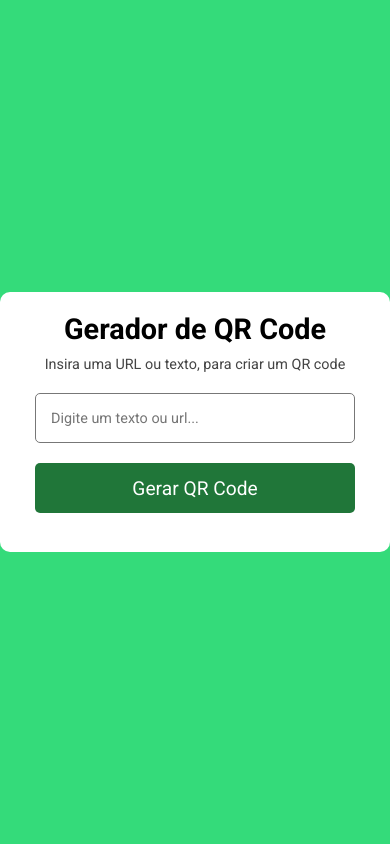
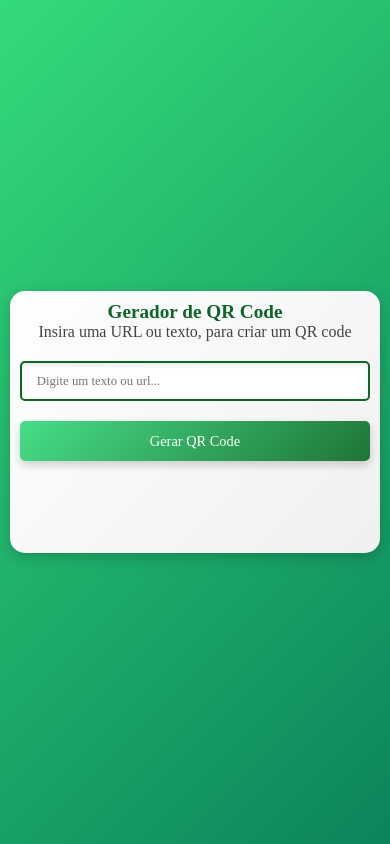
Before and after one commit to Ricardo-msj/QRCodeCraft, a plain HTML site: page index.html in a window 390 px wide. Drawn offline with Linux system fonts and the light colour scheme.

Commit message:
style: updated UI components to align with new design

```diff
--- a/css/style.css
+++ b/css/style.css
@@ -2,7 +2,7 @@
     margin: 0;
     padding: 0;
     box-sizing: border-box;
-    font-family: Roboto;
+    font-family: serif;
 }
 
 body{
@@ -10,16 +10,17 @@ body{
     align-items: center;
     justify-content: center;
     min-height: 100vh;
-    background-color: #34db7a;
+    background: linear-gradient(135deg, #34db7a, #0b845b);
 }
 
-.container{
-    background-color: #ffff;
+.container {
+    background: linear-gradient(135deg, #ffffff, #f0f0f0);
     height: 260px;
     width: 400px;
-    border-radius: 10px;
+    border-radius: 15px;
     padding: 20px;
-    transition: 0.2s;
+    box-shadow: 0 4px 15px rgba(0, 0, 0, 0.2);
+    transition: height 0.3s ease-in-out;
 }
 
 .container.active{
@@ -29,62 +30,122 @@ body{
 
 #qr-header{
     text-align: center;
+    margin-bottom: 15px;
 }
 
-#qr-header h1{
-    font-size: 1.8rem;
-    margin-bottom: 10px;
+#qr-header h1 {
+    font-size: 2rem;
+    font-weight: 700;
+    color: #086824;
 }
 
 #qr-header p{
     color: #444;
-    font-size: 0.9rem;
+    font-size: 1rem;
 }
 
-#qr-form{
-    margin: 20px 15px;
+#qr-form {
+    margin: 20px 0;
 }
 
 #qr-form input,
-#qr-form button{
+#qr-form button {
     width: 100%;
     height: 50px;
     border: none;
     border-radius: 5px;
-    font-size: 0.9rem;
+    font-size: 1rem;
 }
 
-#qr-form input{
-    border: 1px solid #777;
+#qr-form input {
+    border: 2px solid #086824;
     padding: 10px 15px;
+    margin-bottom: 10px;
+    box-shadow: inset 0 2px 5px rgba(0, 0, 0, 0.1);
 }
 
-#qr-form button{
-    background-color: #086824;
-    color: #ffff;
+#qr-form input:focus {
+    outline: none;
+    border: 1px solid #086824;
+    box-shadow: none;
+}
+
+
+#qr-form button {
+    background: linear-gradient(135deg, #34db7a, #086824);
+    color: #ffffff;
     font-size: 1.2rem;
-    margin-top: 20px;
+    margin-top: 10px;
     cursor: pointer;
     opacity: 0.9;
-    transition: 0.4s;
+    transition: opacity 0.4s, transform 0.2s;
+    box-shadow: 0 4px 10px rgba(0, 0, 0, 0.2);
 }
 
 #qr-form button:hover{
     opacity: 1;
+    transform: translateY(-3px);
 }
 
 #qr-code{
     display: flex;
     justify-content: center;
-    border: 1px solid #ccc;
-    padding: 30px 0;
-    margin: 20px 15px;
-    border-radius: 5px;
-    transition: 0.5s;
+    align-items: center;
+    border: 2px solid #086824;
+    padding: 20px;
+    margin-top: 20px;
+    border-radius: 10px;
+    transition: opacity 0.5s ease-in-out;
     opacity: 0;
+    background: #f7f7f7;
+    box-shadow: 0 4px 10px rgba(0, 0, 0, 0.1);
 }
 
 
 .container.active #qr-code{
     opacity: 1;
 }
+
+@media (max-width: 768px) {
+    .container {
+        width: 90%;
+        height: auto;
+        padding: 15px;
+    }
+
+    #qr-header h1 {
+        font-size: 1.5rem;
+    }
+
+    #qr-form input,
+    #qr-form button {
+        height: 45px;
+        font-size: 0.9rem;
+    }
+
+    #qr-form button {
+        font-size: 1rem;
+    }
+}
+
+@media (max-width: 480px) {
+    .container {
+        width: 95%;
+        height: auto;
+        padding: 10px;
+    }
+
+    #qr-header h1 {
+        font-size: 1.2rem;
+    }
+
+    #qr-form input,
+    #qr-form button {
+        height: 40px;
+        font-size: 0.8rem;
+    }
+
+    #qr-form button {
+        font-size: 0.9rem;
+    }
+}
```
Also changed, not shown: 1 other file.
